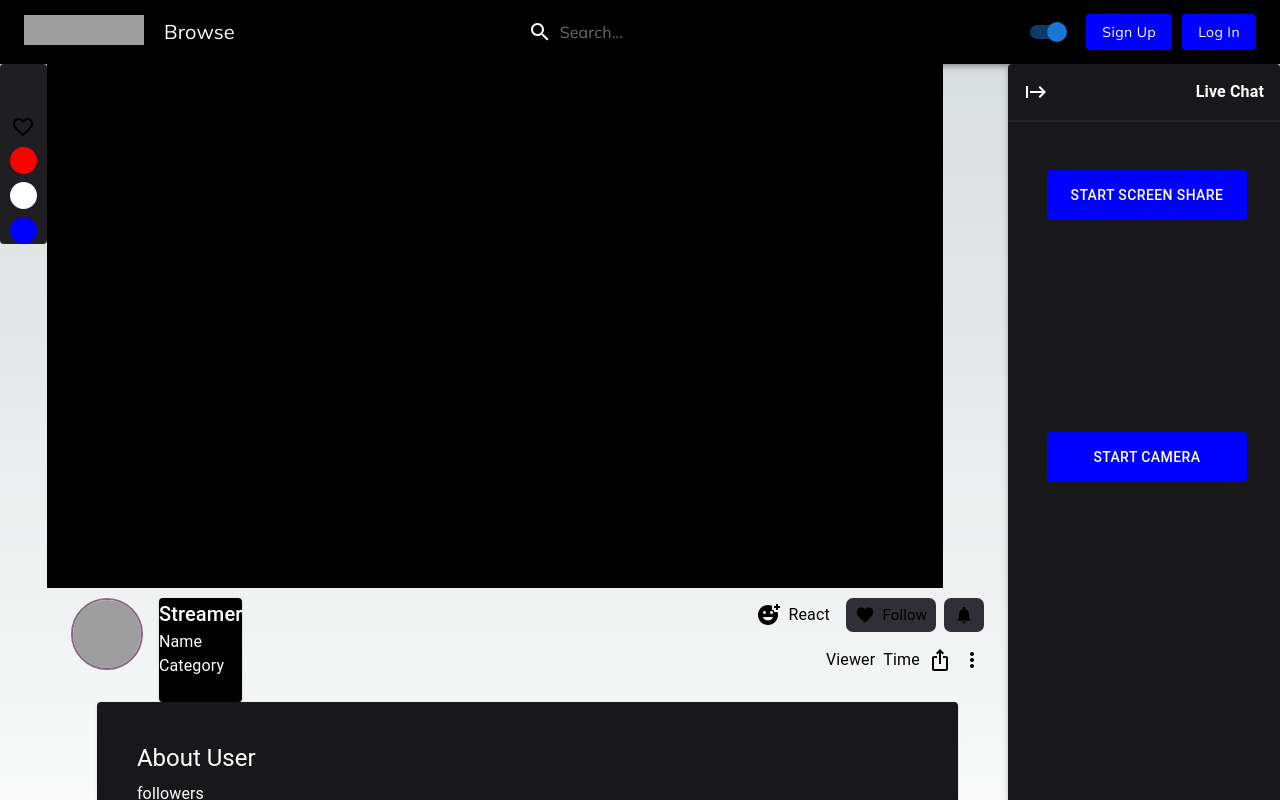
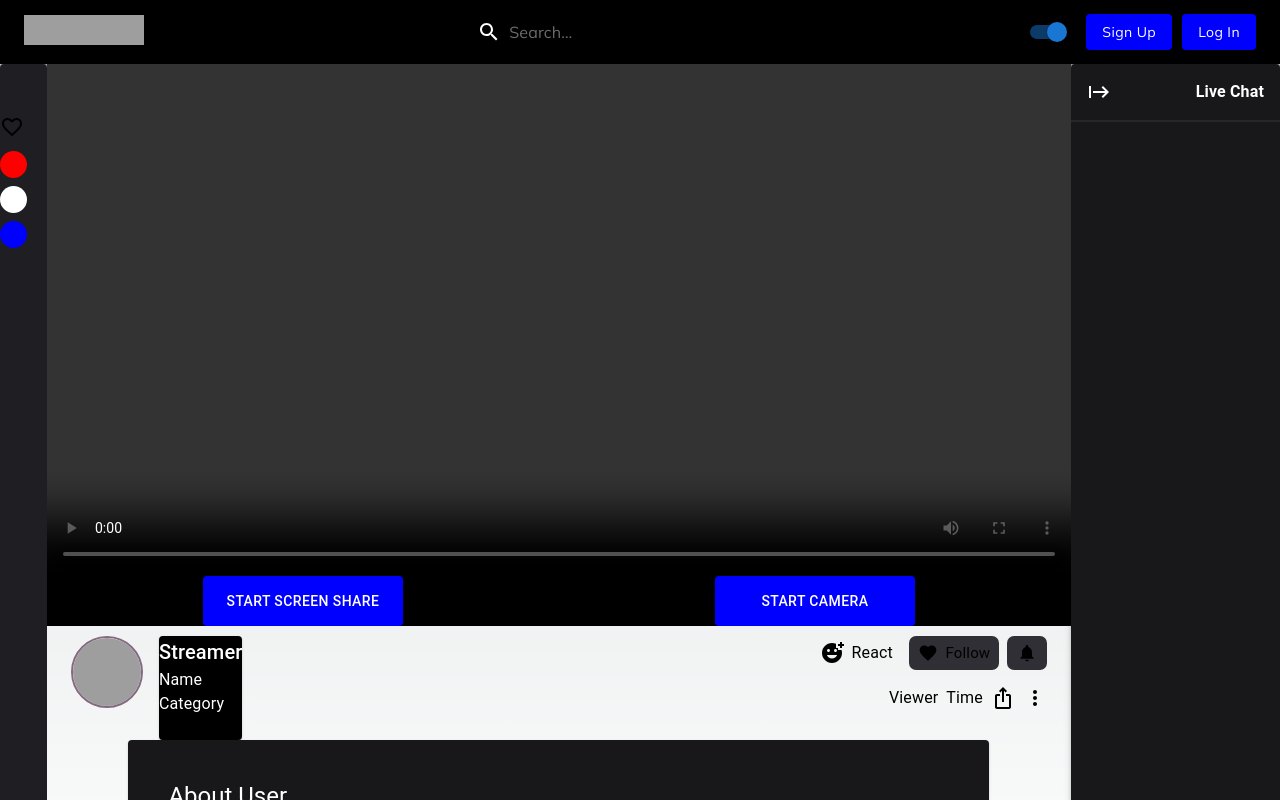
Before and after one commit to HOP2-22/hop2-demo-team-5, a Next.js app in the folder frontend/: page /room in a window 1280 px wide. Shown: the top 800 px of the page. Built offline with nearby package versions, Linux system fonts and the light colour scheme; grey boxes are pictures that could not be loaded.

Commit message:
not finished

```diff
--- a/frontend/src/components/SideBar.jsx
+++ b/frontend/src/components/SideBar.jsx
@@ -15,11 +15,18 @@ export const SideBar = () => {
   return appear && matches ? (
     <Box
       sx={{
-        height: "100%",
+        height: "100vh",
         bgcolor: "rgb(31,31,35)",
         color: "white",
         padding: 2,
         width: "245px",
+        display: {
+          xl: "block",
+          lg: "block",
+          md: "block",
+          s: "block",
+          xs: "none",
+        },
       }}
     >
       <Stack spacing={1}>
@@ -108,19 +115,27 @@ export const SideBar = () => {
   ) : (
     <Box
       sx={{
-        bgcolor: "rgb(31,31,35)",
-        height: "100%",
+        backgroundColor: "rgb(31,31,35)",
+        height: "100vh",
         width: "50px",
         display: "flex",
         alignItems: "center",
+        justifyContent: "center",
         flexDirection: "column  ",
         borderRadius: "4px",
+        display: {
+          xl: "block",
+          lg: "block",
+          md: "block",
+          s: "block",
+          xs: "none",
+        },
       }}
     >
       <Box
         sx={{
           "&:hover": {
-            bgcolor: "rgb(47,47,53)",
+            backgroundColor: "rgb(47,47,53)",
           },
           borderRadius: "5px",
           display: "flex",
--- a/frontend/src/components/sharescreen.jsx
+++ b/frontend/src/components/sharescreen.jsx
@@ -61,17 +61,18 @@ export const ShareScreen = () => {
   return (
     <Box
       sx={{
-        width: "70vw",
+        width: "80vw",
         backgroundColor: theme === "black" ? "white" : "black",
         display: "flex",
-        flexDirection: "row",
+        flexDirection: "column",
       }}
     >
       <video
         ref={videoRef}
+        controls
         style={{
-          width: "1000px",
-          height: "524px",
+          width: "100%",
+          height: "auto",
           transform: startCam ? "scaleX(-1)" : "none",
         }}
       />
@@ -79,7 +80,7 @@ export const ShareScreen = () => {
         sx={{
           height: "100%",
           display: "flex",
-          flexDirection: "column",
+          flexDirection: "row",
           justifyContent: "space-around",
           alignItems: "center",
         }}
--- a/frontend/src/layout/header.jsx
+++ b/frontend/src/layout/header.jsx
@@ -184,7 +184,6 @@ export const Header = () => {
         <IconButton size="large" color="inherit">
           <SearchIcon />
         </IconButton>
-        <p>Browse</p>
       </MenuItem>
       {username ? (
         <Box>
@@ -269,20 +268,6 @@ export const Header = () => {
                 <img src={logo} alt="pice" width={120} height={30} />
               )}
             </Box>
-            <Typography
-              variant="h6"
-              noWrap
-              component="div"
-              sx={{
-                display: { xs: "none", sm: "block" },
-                fontFamily: "Mulish",
-                marginLeft: "20px",
-                marginRight: "10px",
-                color: theme === "white" ? "white" : "black",
-              }}
-            >
-              Browse
-            </Typography>
           </Box>
           <Box sx={{ flexGrow: 1 }} />
           <Search
```
Also changed, not shown: frontend/src/components/Carousel.jsx (+8 -3 lines), frontend/src/pages/index.js (+10 -0 lines).
